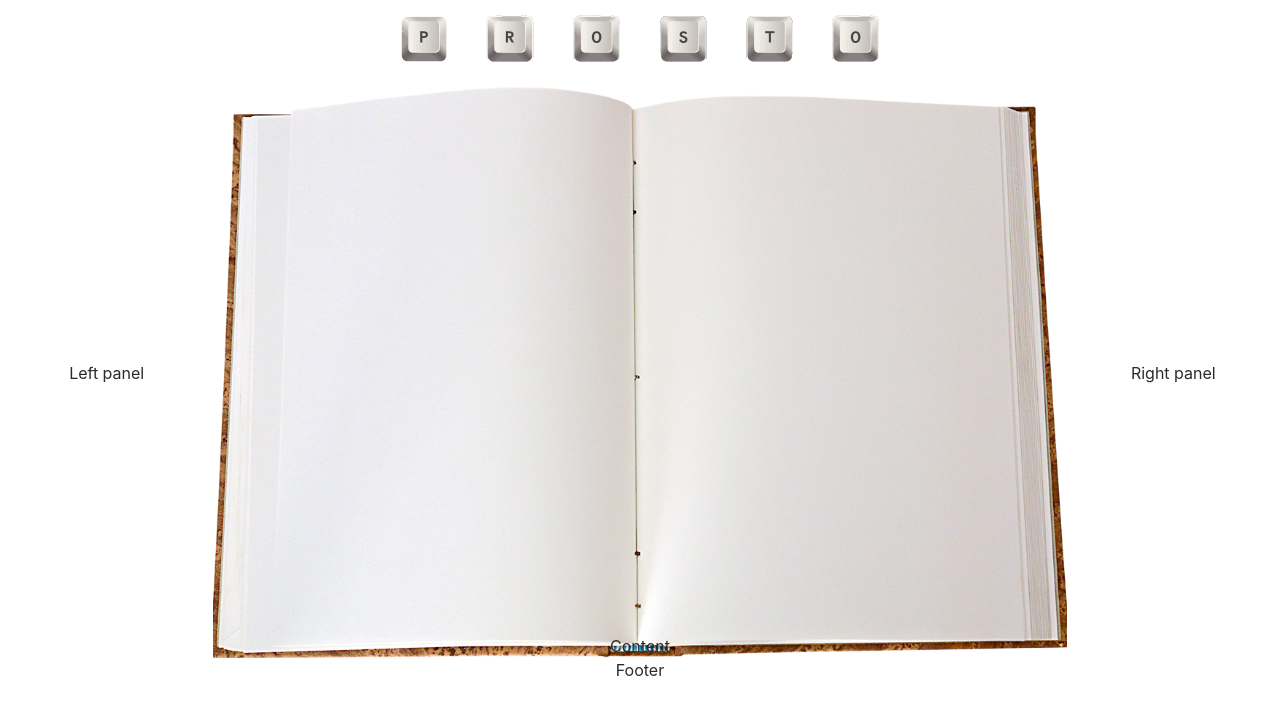
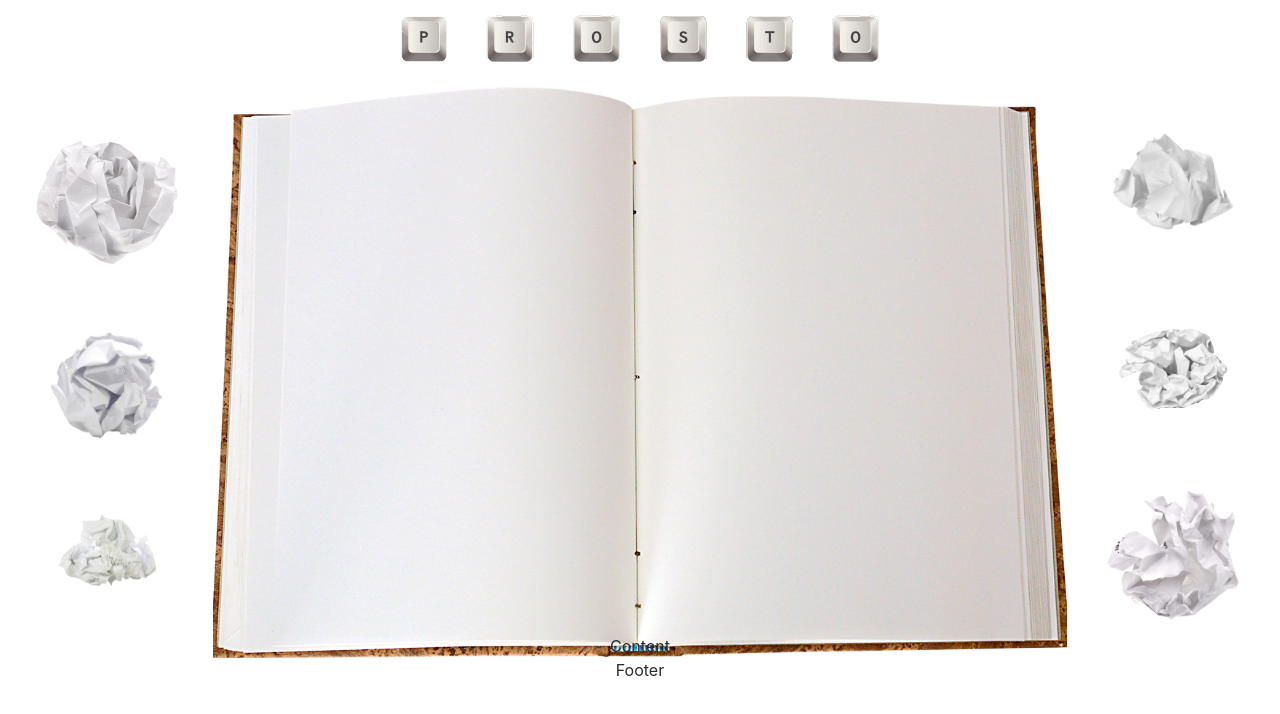
Before and after one commit to YuriiTrofimenko/prosto, a plain HTML site: page web/index.html in a window 1280 px wide. Drawn offline with Linux system fonts and the light colour scheme.

Commit message:
add paper images

```diff
--- a/web/css/custom.css
+++ b/web/css/custom.css
@@ -1,3 +1,4 @@
 .header-row{padding-top: 15px; padding-bottom: 25px;}
+.paper-img{width: 150px}
 
 .main-content{background-image: url(../images/book.png);background-repeat: no-repeat;background-size: cover;background-position: center center;}
--- a/web/index.html
+++ b/web/index.html
@@ -49,14 +49,46 @@
 	  </div>
 	  <div class="row align-items-center justify-content-center">
 	    <div class="col-2 text-center">
-	      Left panel
+	      <div class="container-fluid">
+				<div class="row align-items-center justify-content-center header-row">
+					<div class="col-12">
+						<img src="images/paper_4.png" class="paper-img" />
+					</div>
+				</div>
+				<div class="row align-items-center justify-content-center header-row">
+					<div class="col-12">
+						<img src="images/paper_2.png" class="paper-img" />
+					</div>
+				</div>
+				<div class="row align-items-center justify-content-center header-row">
+					<div class="col-12">
+						<img src="images/paper_3.png" class="paper-img" />
+					</div>
+				</div>
+			</div>
 	    </div>
 	    <div class="col-8 text-center main-content">
 	      <img class="img-fluid" src="images/book.png" style="visibility: hidden;" />
 	      Content
 	    </div>
 	    <div class="col-2 text-center">
-	      Right panel
+			<div class="container-fluid">
+				<div class="row align-items-center justify-content-center header-row">
+					<div class="col-12">
+						<img src="images/paper_1.png" class="paper-img" />
+					</div>
+				</div>
+				<div class="row align-items-center justify-content-center header-row">
+					<div class="col-12">
+						<img src="images/paper_5.png" class="paper-img" />
+					</div>
+				</div>
+				<div class="row align-items-center justify-content-center header-row">
+					<div class="col-12">
+						<img src="images/paper_6.png" class="paper-img" />
+					</div>
+				</div>
+			</div>
 	    </div>
 	  </div>
 	  <div class="row align-items-center justify-content-center">
```
Also changed, not shown: web/images/paper_1.png (added), web/images/paper_2.png (added), web/images/paper_3.png (added), web/images/paper_4.png (added), web/images/paper_5.png (added), web/images/paper_6.png (added).
